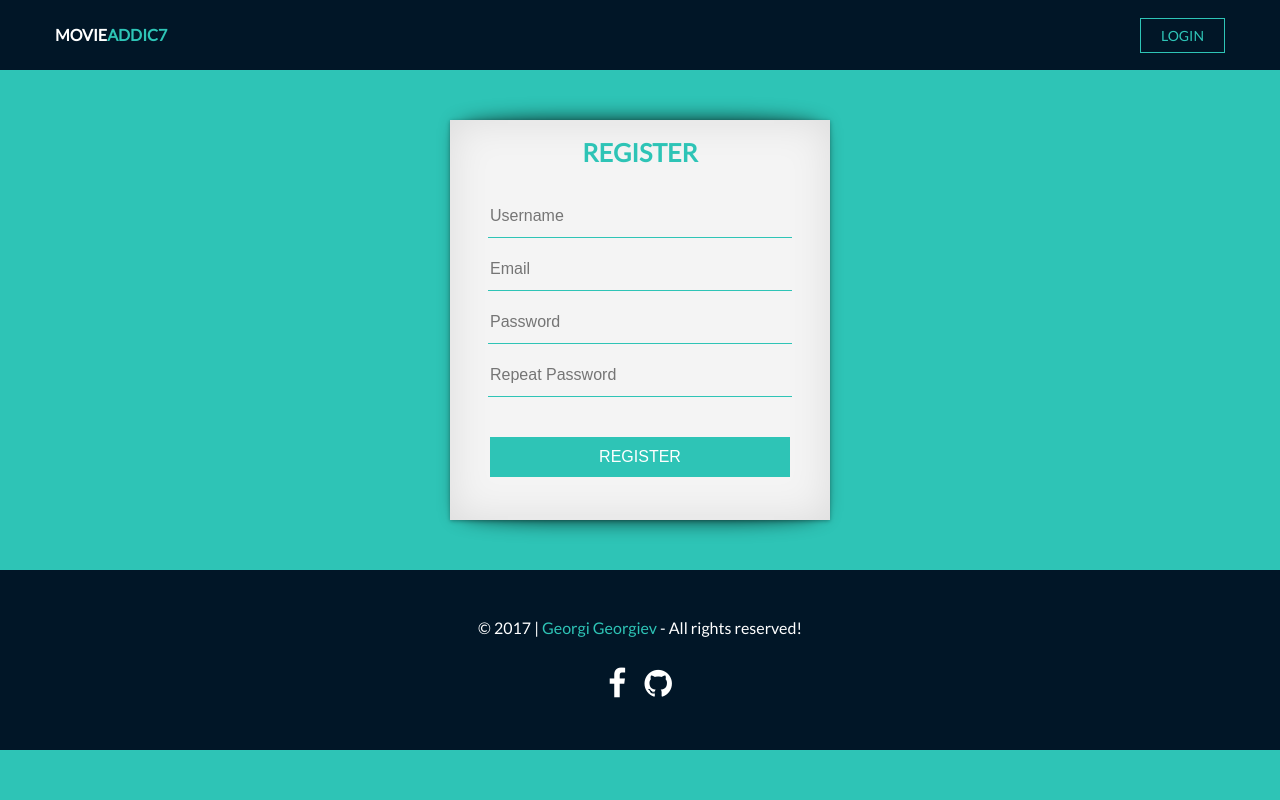
After one commit to jorodev/movieaddic7, a PHP site: page /register.php in a window 1280 px wide. The commit adds this page. Run offline with PHP 8.4, Linux system fonts and the light colour scheme.

Commit message:
Added register page

```diff
--- a/assets/css/index.css
+++ b/assets/css/index.css
@@ -1,6 +1,7 @@
 body {
     font-family: 'Lato', sans-serif;
     text-align: center;
+    background: #2EC4B6;
 }
 
 .container {
@@ -268,7 +269,7 @@ a {
 
 .home-footer {
     width: 100%;
-    height: 100px; /* temporary fixed height */
+    height: 100%;
     margin: 0 auto;
     color: white;
     padding: 50px 0;
--- /dev/null
+++ b/assets/css/register.css
@@ -0,0 +1,87 @@
+.register-wrapper {
+    width: 100%;
+    height: 100%;
+}
+
+.register-box
+{
+    width: 350px;
+    height: 400px;
+    background: #F4F4F4;
+    margin: 50px auto;
+    position: relative;
+    -webkit-box-shadow: 0 1px 4px rgba(0, 0, 0, 0.3), 0 0 40px rgba(0, 0, 0, 0.1) inset;
+    -moz-box-shadow: 0 1px 4px rgba(0, 0, 0, 0.3), 0 0 40px rgba(0, 0, 0, 0.1) inset;
+    box-shadow: 0 1px 4px rgba(0, 0, 0, 0.3), 0 0 40px rgba(0, 0, 0, 0.1) inset;
+}
+.register-box:before,
+.register-box:after
+{
+    content: "";
+    position: absolute;
+    z-index: -1;
+    -webkit-box-shadow: 0 0 20px rgba(0,0,0,0.8);
+    -moz-box-shadow: 0 0 20px rgba(0,0,0,0.8);
+    box-shadow: 0 0 20px rgba(0,0,0,0.8);
+    top: 0;
+    bottom: 0;
+    left: 10px;
+    right: 10px;
+    -moz-border-radius: 100px / 10px;
+    border-radius: 100px / 10px;
+}
+.register-box:after
+{
+    right: 10px;
+    left: auto;
+    -webkit-transform: skew(8deg) rotate(3deg);
+    -moz-transform: skew(8deg) rotate(3deg);
+    -ms-transform: skew(8deg) rotate(3deg);
+    -o-transform: skew(8deg) rotate(3deg);
+    transform: skew(8deg) rotate(3deg);
+}
+
+.register-box h5 {
+    font-size: 25px;
+    color: #2EC4B6;
+    text-transform: uppercase;
+    padding-top: 20px;
+}
+
+.register-form {
+    margin-top: 30px;
+}
+
+.register-form
+input[type=text],
+input[type=email],
+input[type=password] {
+    width: 300px;
+    height: 40px;
+    background: transparent;
+    border: none;
+    border-bottom: 1px solid #2EC4B6;
+    color: #2EC4B6;
+    font-size: 16px;
+    margin-bottom: 10px;
+}
+
+.register-form
+input[type=submit] {
+    width: 300px;
+    height: 40px;
+    margin-top: 30px;
+    background: #2EC4B6;
+    border: 1px solid #2EC4B6;
+    color: #fff;
+    text-transform: uppercase;
+    font-size: 16px;
+    cursor: pointer;
+    transition: all 0.2s ease-in;
+}
+
+.register-form
+input[type=submit]:hover {
+    background: transparent;
+    color: #2EC4B6;
+}
--- /dev/null
+++ b/includes/footer.inc.php
@@ -0,0 +1,11 @@
+<div class="home-footer--wrapper">
+            <footer class="home-footer container">
+                &copy; 2017 | <a href="https://github.com/jorodev">Georgi Georgiev</a> - All rights reserved!<br /><br /><br />
+                <i class="fb fa fa-facebook fa-2x" aria-hidden="true"></i>
+                <i class="git fa fa-github fa-2x" aria-hidden="true"></i>
+            </footer>
+        </div>
+
+        <script src="assets/js/main.js"></script>
+    </body>
+</html>
--- /dev/null
+++ b/includes/nav.inc.php
@@ -0,0 +1,27 @@
+<!DOCTYPE html>
+<html lang="en">
+    <head>
+        <title></title>
+        <meta charset="UTF-8">
+        <meta name="viewport" content="width=device-width, initial-scale=1">
+        <link rel="stylesheet" href="http://maxcdn.bootstrapcdn.com/font-awesome/4.7.0/css/font-awesome.min.css" type="text/css">
+        <link rel="stylesheet" href="assets/css/reset.css">
+        <link rel="stylesheet" href="assets/css/index.css">
+        <link rel="stylesheet" href="assets/css/register.css">
+        <link rel="stylesheet" href="assets/css/login.css">
+        <!-- <script src="https://ajax.googleapis.com/ajax/libs/jquery/3.2.1/jquery.min.js"></script> -->
+        <link href="https://fonts.googleapis.com/css?family=Lato" rel="stylesheet">
+    </head>
+    <body>
+        <div class="nav-wrapper">
+            <nav class="nav container">
+                <div class="nav-logo">
+                    <h3><a href="index.php">Movie<span class="recolor">Addic7</span></a></h3>
+                </div>
+                <div class="nav-menu">
+                    <ul>
+                        <li><a href="login.php">Login</a></li>
+                    </ul>
+                </div>
+            </nav>
+        </div>
--- /dev/null
+++ b/login.php
@@ -0,0 +1,5 @@
+<?php include 'includes/nav.inc.php' ?>
+
+
+
+<?php include 'includes/footer.inc.php' ?>
--- /dev/null
+++ b/register.php
@@ -0,0 +1,16 @@
+<?php include 'includes/nav.inc.php' ?>
+
+    <div class="register-wrapper">
+        <main class="register-box container">
+            <h5>Register</h5>
+            <form class="register-form" method="POST">
+                <input type="text" name="username" placeholder="Username">
+                <input type="email" name="email" placeholder="Email">
+                <input type="password" name="password" placeholder="Password">
+                <input type="password" name="password" placeholder="Repeat Password">
+                <input type="submit" name="register" value="Register"><br /><br />
+            </form>
+        </main>
+    </div>
+
+<?php include 'includes/footer.inc.php' ?>
```
Also changed, not shown: index.php (+3 -36 lines), assets/css/login.php (added).
